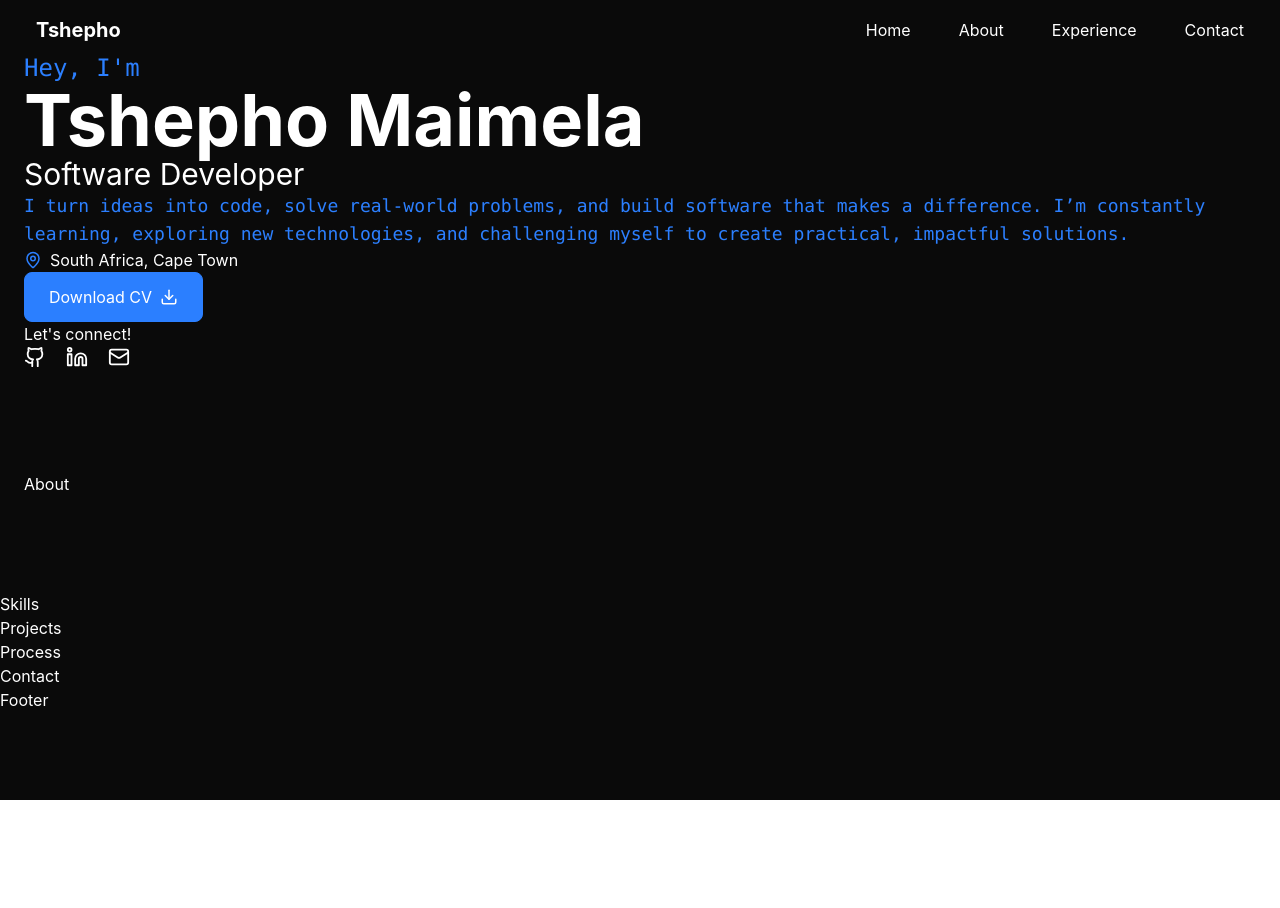
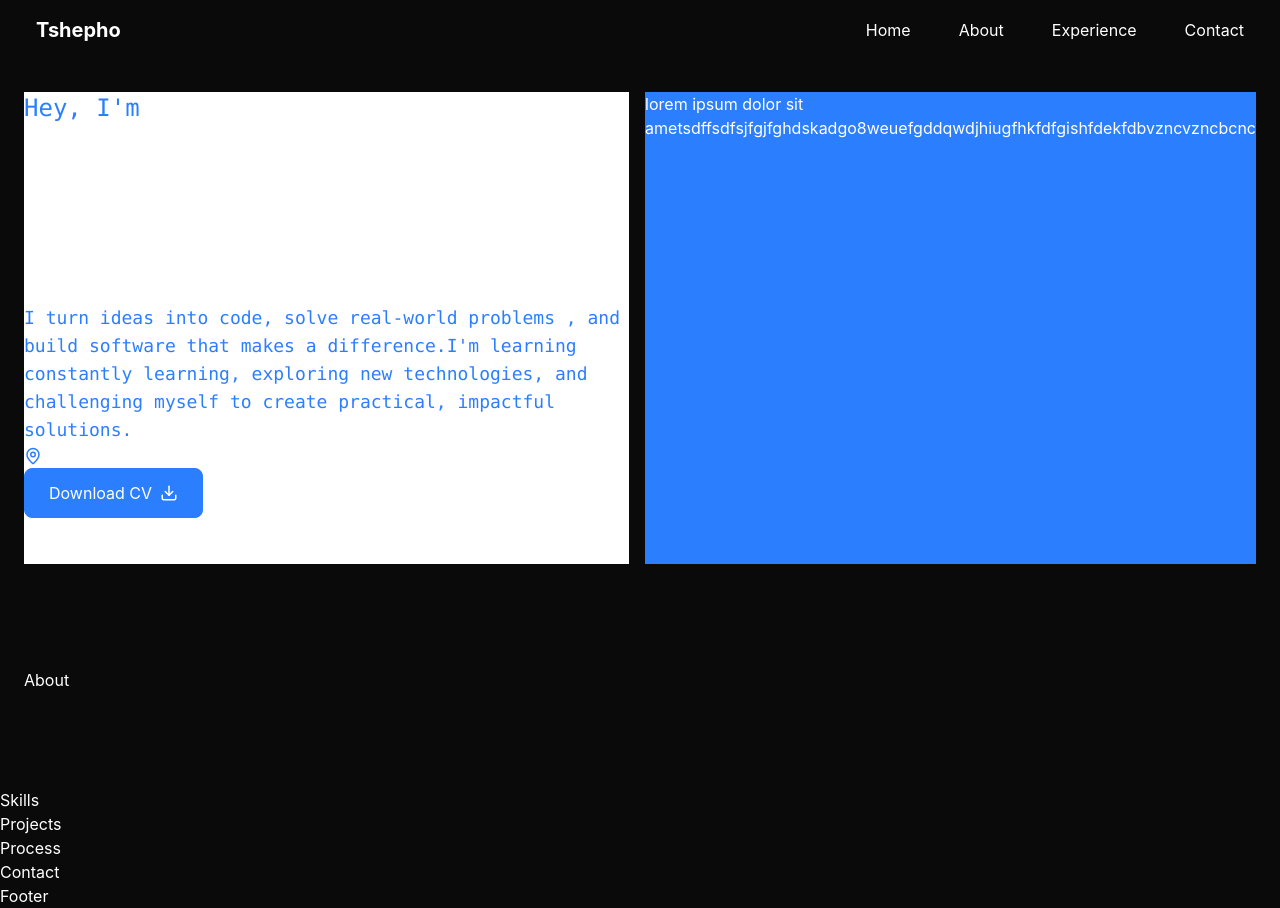
Before and after one commit to MAMORARO/Portfolio, a React app: page / in a window 1280 px wide. Before the commit the page ends 800 px from the top, so only its background shows below. Built offline with nearby package versions, Linux system fonts and the light colour scheme; the HTML template or start-up script is replaced by a standard one.

Commit message:
The hero.jsx is beign has been updated

```diff
--- a/package.json
+++ b/package.json
@@ -16,6 +16,7 @@
     "lucide-react": "^1.30.0",
     "react": "^19.2.8",
     "react-dom": "^19.2.8",
+    "react-icons": "^5.7.0",
     "react-scroll": "^1.9.3",
     "tailwindcss": "^4.3.3"
   },
--- a/src/components/Hero.jsx
+++ b/src/components/Hero.jsx
@@ -1,6 +1,8 @@
 import React from 'react';
 import Navbar from './Navbar';
-import { MapPin,Download,Github, Linkedin, Mail } from 'lucide-react';
+import { MapPin, Download } from 'lucide-react';
+import { FaGithub,FaLinkedin} from 'react-icons/fa';
+import { Mail } from 'lucide-react';
 
 
 
@@ -12,16 +14,19 @@ function Hero(){
     <div className="max-w-[1280px] mx-auto px-6">
     <Navbar/>
 
-     <div className="middle content">
+     <div className=" flex flex-row gap-4 mt-10 ">
 
-        <div className='left-content'>
+        <div className='bg-white'>
 
         <div className=" text-2xl  font-mono text-blue-500 dark:text-sky-400 ">Hey, I'm</div>
 
         <h2  className ="text-white text-7xl font-bold">Tshepho  Maimela </h2>
 
-        <h3 className="text-white text-3xl">Software Developer</h3>
-        <p className=" text-lg font-mono  text-blue-500 dark:text-sky-400  text-left">I turn ideas into code, solve real-world problems, and build software that makes a difference. I’m constantly learning, exploring new technologies, and challenging myself to create practical, impactful solutions.</p>
+        <h3 className="text-white text-3xl max-w-2xl">Software Developer</h3>
+            <p className=" text-lg font-mono  text-blue-500 dark:text-sky-400  text-left">I turn ideas into code, solve real-world problems
+            , and build software that makes a difference.I'm learning constantly learning, exploring new technologies,
+             and challenging myself to create practical, impactful solutions.
+             </p>
 
         <div className="flex items-center gap-2 text-white">
                 <MapPin size={18} className="text-blue-500" />
@@ -40,32 +45,35 @@ function Hero(){
                                                 <div className="flex gap-5">
                                                 {/* GitHub */}
                                                 <a
-    href="https://github.com/Mamoraro"
-    target="_blank"
-    rel="noopener noreferrer"
-    className="text-white hover:text-green-500 transition"
+                                                    href="https://github.com/MAMORARO"
+                                                    className="text-white hover:text-blue-500 transition"
                                                 >
-    <Github size={22} />
+                                                    <FaGithub size={22} />
                                                 </a>
 
                                                 {/* LinkedIn */}
                                                 <a
-    href="https://www.linkedin.com/in/Tshepho-Maimela-1a0b4b1a2/"
-    target="_blank"
-    rel="noopener noreferrer"
-    className="text-white hover:text-green-500 transition"
+                                                    href="https://www.linkedin.com/in/Tshepho-Maimela/"
+                                                    className="text-white hover:text-blue-500 transition"
                                                 >
-    <Linkedin size={22} />
+                                                    <FaLinkedin size={22} />
                                                 </a>
 
                                                 {/* Email */}
                                                 <a
-    href="mailto:4323138myuwc.ac.za"
-    className="text-white hover:text-green-500 transition"
+                                                    href="mailto:4323138@myuwc.ac.za"
+                                                    className="text-white hover:text-blue-500 transition"
                                                 >
                                                     <Mail size={22} />
                                                 </a>
                                                 </div>
+
+        </div>
+
+        <div  className ="bg-blue-500 ">
+
+
+        <p>lorem ipsum dolor sit ametsdffsdfsjfgjfghdskadgo8weuefgddqwdjhiugfhkfdfgishfdekfdbvzncvzncbcnc</p>
 
         </div>
 
```
Also changed, not shown: 1 other file (tests, documents, lock files or other folders). Lines whose indentation alone changed are shown as unchanged.
